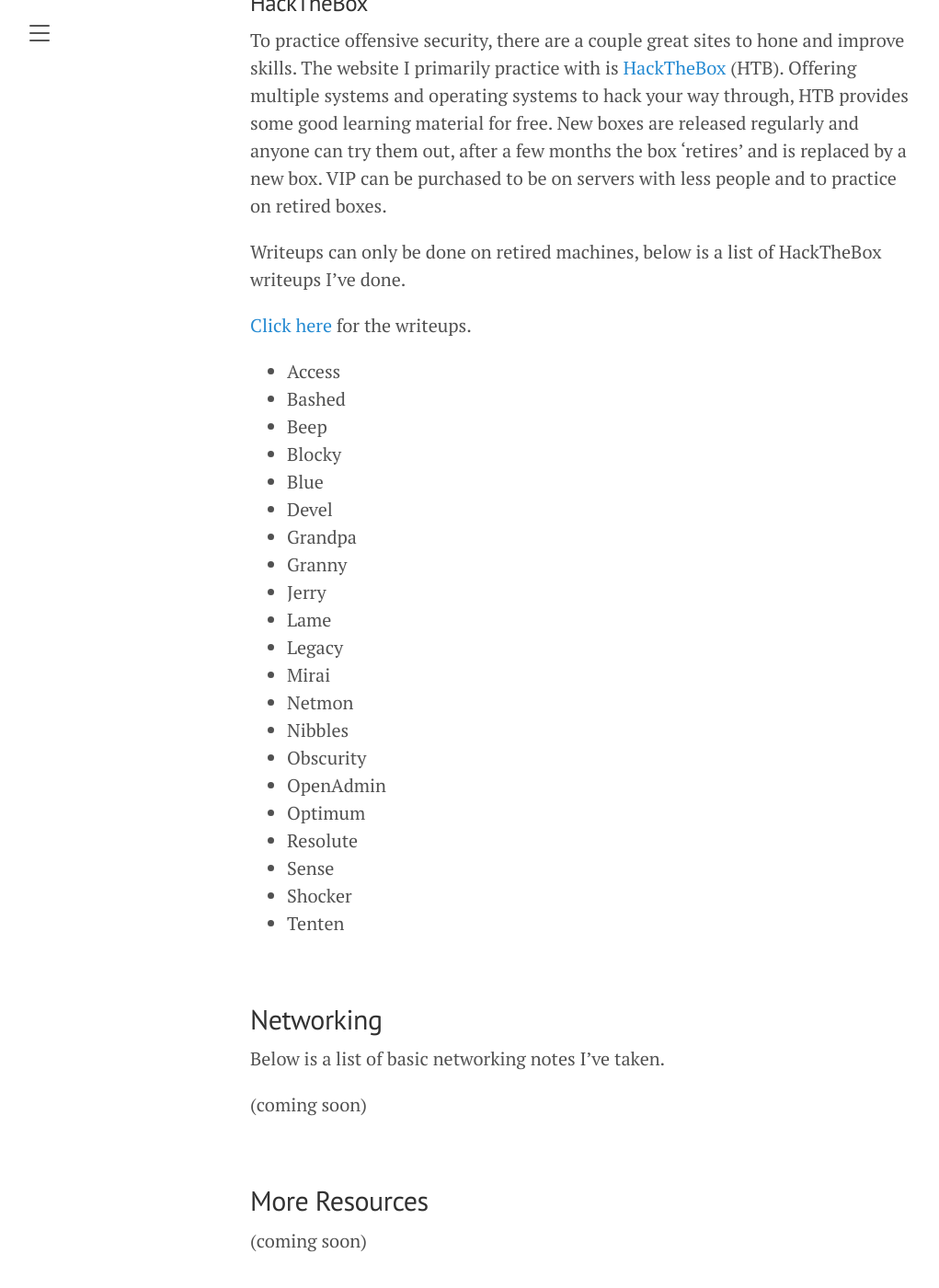
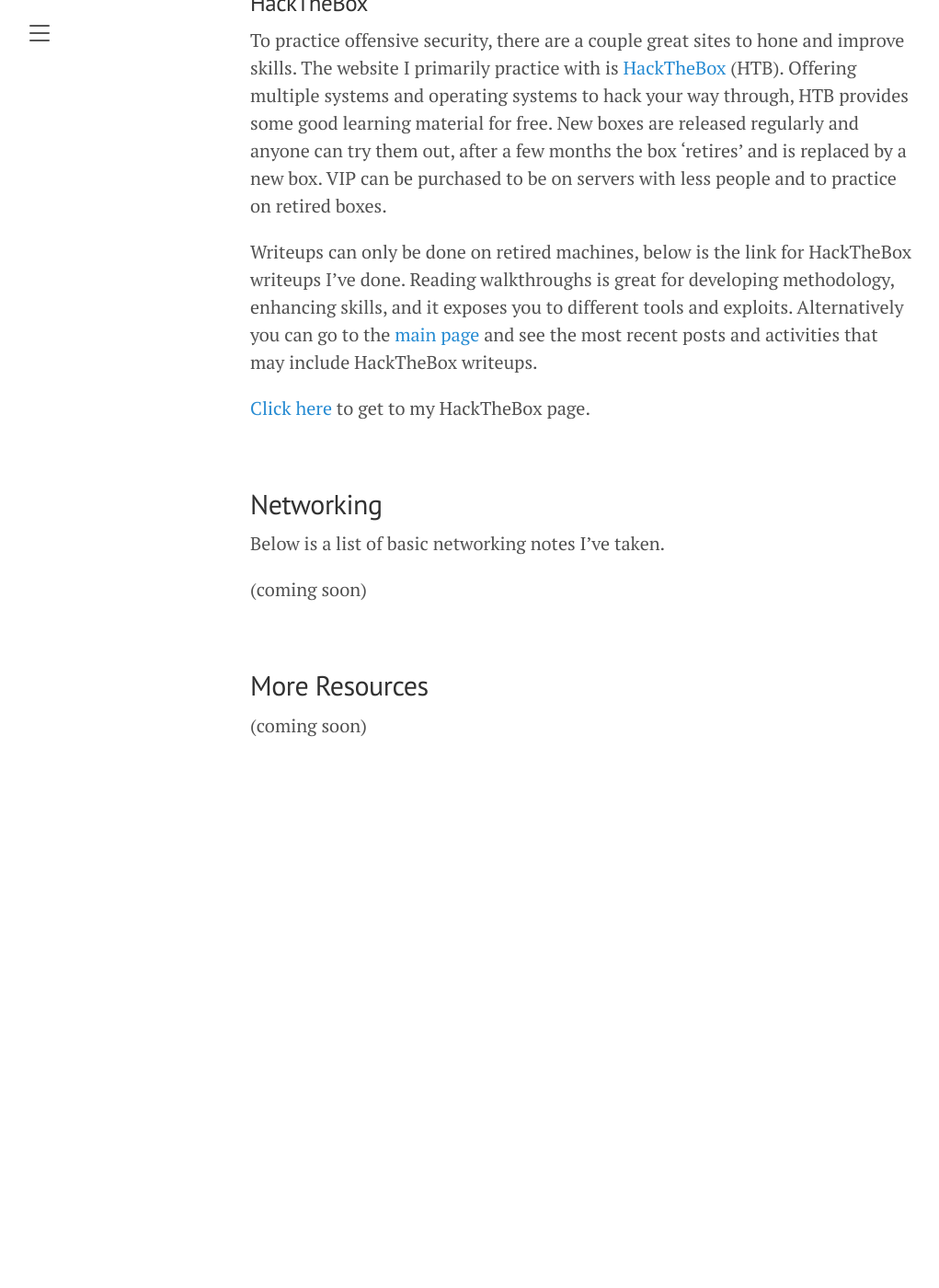
Before and after one commit to BurntxNoodle/blog, a Jekyll site: the page built from RedTeam.md, in a window 1280 px wide and 1400 px high, scrolled down 2419 px. Shown: the whole window at 92% size, without its empty margins (8-1029 px from the left). Built offline with Jekyll 4.4.1, drawn with Linux system fonts in a browser that asks for light colours; after the commit the page ends 3303 px from its top, so only the background shows below that.

Commit message:
RedTeam - updated page to include HackTheBox link

```diff
--- a/RedTeam.md
+++ b/RedTeam.md
@@ -42,31 +42,9 @@
 ### HackTheBox
 To practice offensive security, there are a couple great sites to hone and improve skills. The website I primarily practice with is [HackTheBox](https://www.hackthebox.eu/) (HTB). Offering multiple systems and operating systems to hack your way through, HTB provides some good learning material for free. New boxes are released regularly and anyone can try them out, after a few months the box 'retires' and is replaced by a new box. VIP can be purchased to be on servers with less people and to practice on retired boxes.
 
-Writeups can only be done on retired machines, below is a list of HackTheBox writeups I've done.
+Writeups can only be done on retired machines, below is the link for HackTheBox writeups I've done. Reading walkthroughs is great for developing methodology, enhancing skills, and it exposes you to different tools and exploits. Alternatively you can go to the [main page](https://securitynoodle.github.io/) and see the most recent posts and activities that may include HackTheBox writeups.
 
-[Click here]() for the writeups.
-
-* Access
-* Bashed
-* Beep
-* Blocky
-* Blue
-* Devel
-* Grandpa
-* Granny
-* Jerry
-* Lame
-* Legacy
-* Mirai
-* Netmon
-* Nibbles
-* Obscurity
-* OpenAdmin
-* Optimum
-* Resolute
-* Sense
-* Shocker
-* Tenten
+[Click here](https://securitynoodle.github.io/HackTheBox/) to get to my HackTheBox page.
 
 <br>
 
```
